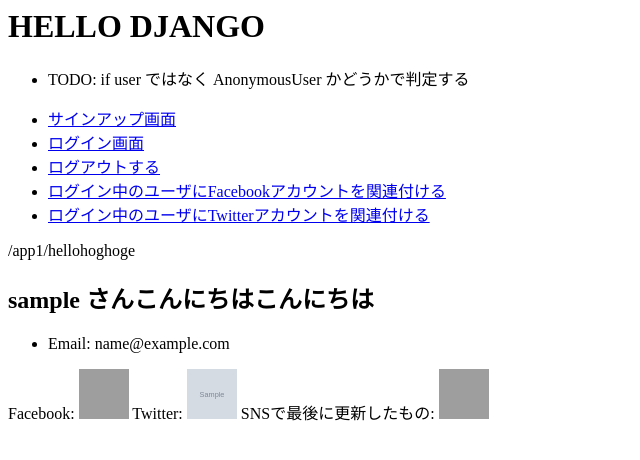
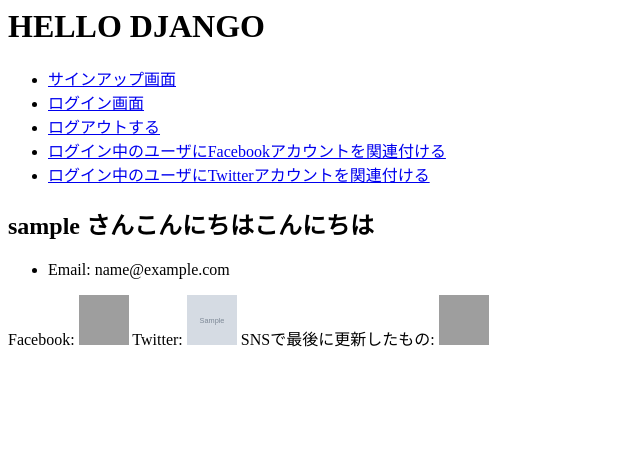
Before and after one commit to seizans/authtut, a Django app: page /app1/hello in a window 1280 px wide. Shown: the top 460 px of the page, without its empty margins (0-640 px from the left). Run offline with Django 3.2, Linux system fonts and the light colour scheme; a user stored in the database is signed in; tables that the repository leaves empty hold one stand-in row (values such as "Sample post"); grey boxes marked "Sample" are stand-in pictures; parts of the project's set-up code (start-up, migrations or seed data) failed here and were passed over; grey boxes are pictures that could not be loaded.

Commit message:
コスメ

```diff
--- a/app1/templates/app1/hello.html
+++ b/app1/templates/app1/hello.html
@@ -1,8 +1,4 @@
 <h1>HELLO DJANGO</h1>
-
-<ul>
-    <li>TODO: if user ではなく AnonymousUser かどうかで判定する</li>
-</ul>
 
 <ul>
     <li><a href="/app1/signup">サインアップ画面</a></li>
@@ -11,7 +7,6 @@
     <li><a href="/app1/facebook/login">ログイン中のユーザにFacebookアカウントを関連付ける</a></li>
     <li><a href="/app1/twitter/login">ログイン中のユーザにTwitterアカウントを関連付ける</a></li>
 </ul>
-{{ request.path }}hoghoge
 
 {% if user %}
     <h2>{{ user.username }} さんこんにちはこんにちは</h2>
```
